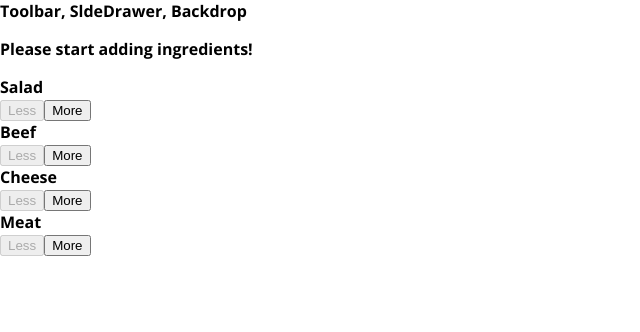
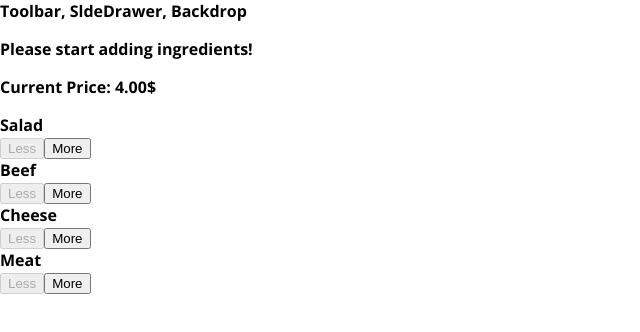
Before and after one commit to mdiktushar/Burger-Builder, a React app: page / in a window 1280 px wide. Shown: the top 332 px of the page, without its empty margins (0-640 px from the left). Built offline with nearby package versions, Linux system fonts and the light colour scheme.

Commit message:
8.18. Displaying and Updating the Burger Price

```diff
--- a/src/components/Burger/BurgerIngredient/BuildControls/BuildControls.js
+++ b/src/components/Burger/BurgerIngredient/BuildControls/BuildControls.js
@@ -12,6 +12,7 @@ const controls = [
 
 const BuildControls = (props) => (
     <div className={classes.BuildControls}>
+        <p>Current Price: <string>{props.price.toFixed(2)}$</string></p>
         {controls.map(ctrl => (
             <BuildControl
                 key={ctrl.label}
--- a/src/containers/BurgerBuilder/BurgerBuilder.js
+++ b/src/containers/BurgerBuilder/BurgerBuilder.js
@@ -73,6 +73,7 @@ export class BurgerBuilder extends Component {
           ingredientAdded = {this.addIngredientHandler}
           ingredientRemove = {this.removeIngredientHandle}
           disable = {disabledInfo}
+          price = {this.state.totalPrice}
         />
     </Auxlary>
 )
```
